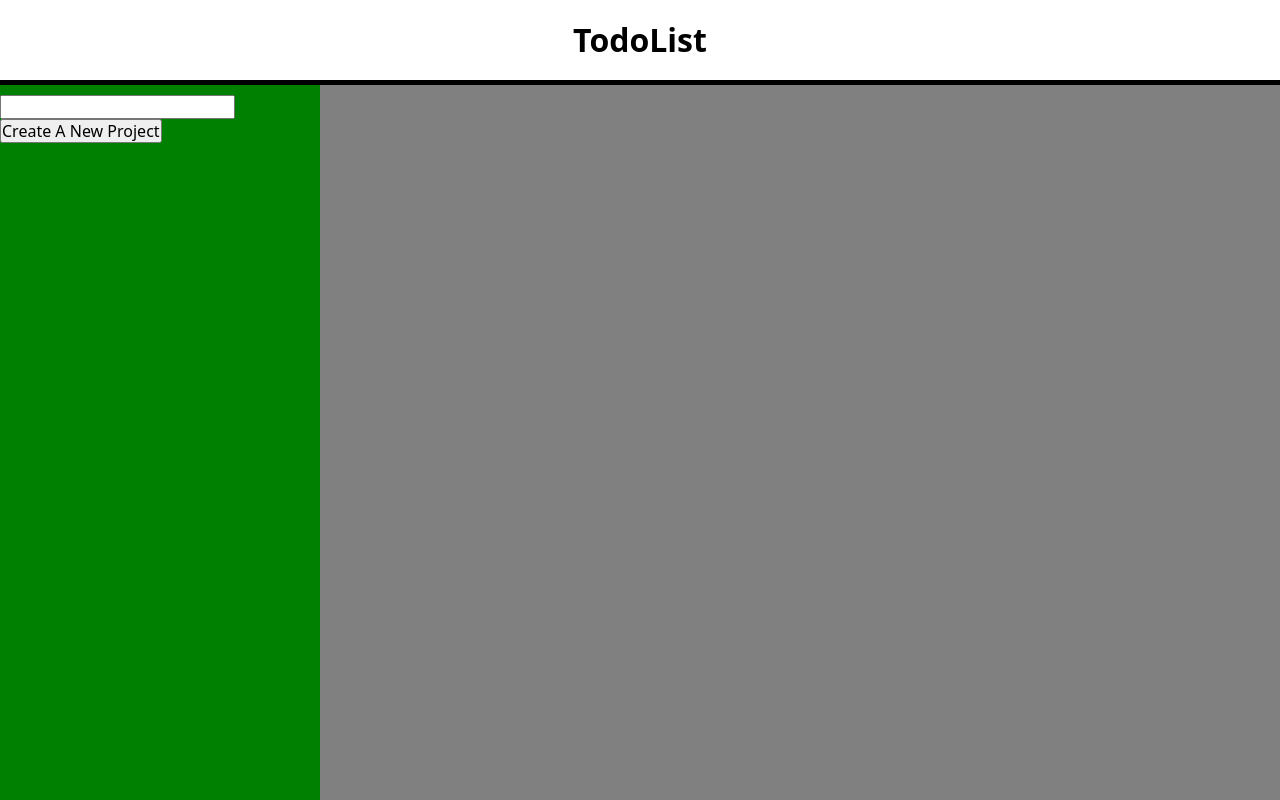
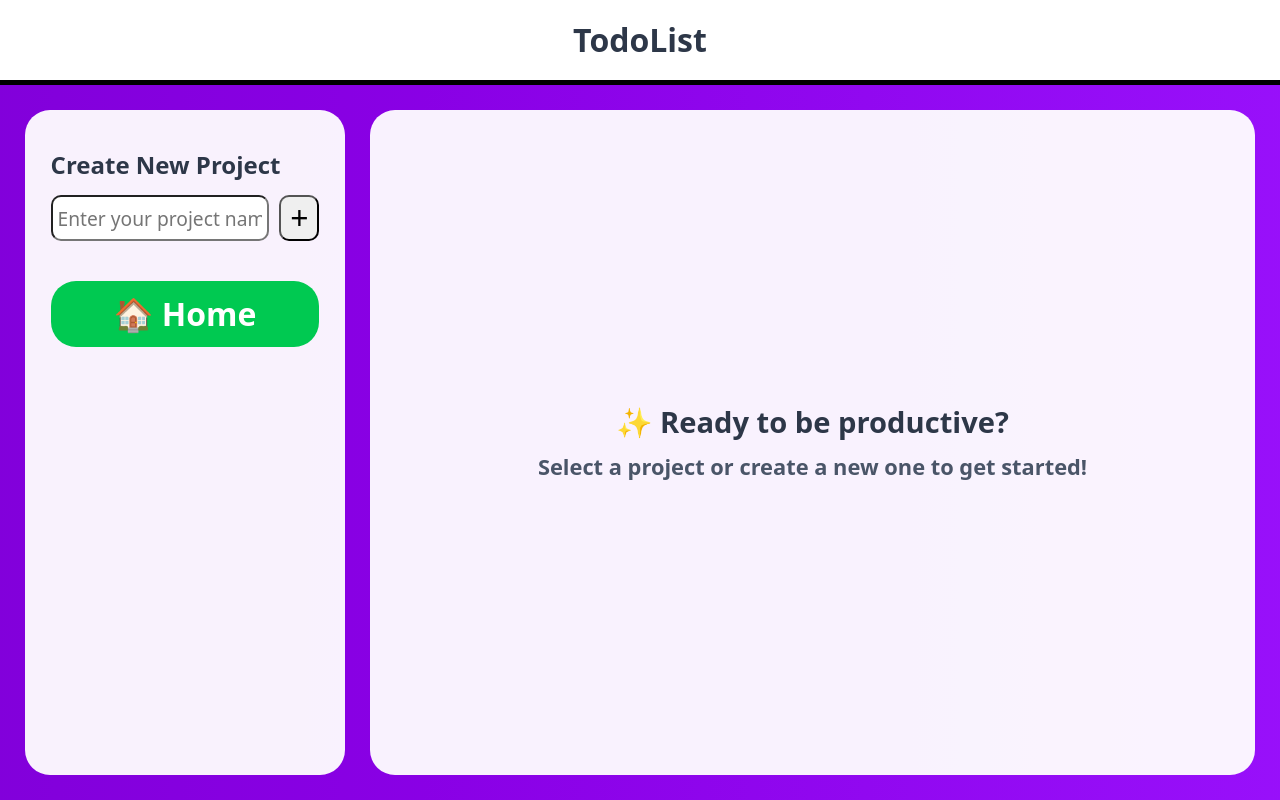
Before and after one commit to ArqamWaheed/todolist, a website built with webpack: page src/index.html in a window 1280 px wide. Built offline with nearby package versions, Linux system fonts and the light colour scheme.

Commit message:
Designed the site a bit.

```diff
--- a/src/index.html
+++ b/src/index.html
@@ -11,15 +11,24 @@
     </header>
 
     <div class="main">
+
         <div class="sidebar">
-            <div class="projectCreationDiv">
-                <input type="text" name="project" id="project">
-                <button class="createProjectButton">Create A New Project</button>
+            <div class="parentCreationDiv">
+                <h2>Create New Project</h2>
+                <div class="projectCreationDiv">
+                    <input type="text" name="project" id="project" placeholder= "Enter your project name...">
+                    <button class="createProjectButton">+</button>
+                </div>
             </div>
 
+            <div class="projectHome">
+                <h1>🏠 Home</h1>
+            </div>
         </div>
+
         <div class="display">
-
+            <h1>✨ Ready to be productive?</h1>
+            <h2>Select a project or create a new one to get started!</h2>
         </div>
     </div>
 </body>
--- a/src/styles.css
+++ b/src/styles.css
@@ -46,27 +46,53 @@ header {
   margin: 2.5vh 0 0 0;
   padding-bottom: 2.5vh;
   border-bottom: 5px solid black;
+  color: var(--heading);
+}
+
+
+.sidebar {
+  border-radius: 25px;
+  display: flex;
+  flex-direction: column;
+  align-items: center;
+  padding: 10px 2vw 0 2vw;
+  background-color: rgba(255, 255, 255, 0.95);
+  width: 25vw;
+}
+
+:root {
+  --purpledark: oklch(49.6% 0.265 301.924);
+  --purplelight: oklch(55.8% 0.288 302.321);
+  --green: oklch(72.3% 0.219 149.579);
+  --red: #e53e3e;
+  --heading: #2d3748;
+  --text: #4a5568;
 }
 
 .main {
   display: flex;
   flex: 1;
-}
-
-.sidebar {
-  display: flex;
-  flex-direction: column;
-  align-items: center;
-  padding-top: 10px;
-  background-color: green;
-  width: 25vw;
+  padding: 25px;
+  gap: 25px;
+  background-image: linear-gradient(to right, var(--purpledark), var(--purplelight));
 }
 
 
+.display {
+  border-radius: 25px;
+  background-color: rgba(255, 255, 255, 0.95);
+  width: 75vw;
+  display: flex;
+  flex-direction: column;
+  gap: calc(0.6vw + 0.6vh);
+  justify-content: center;
+  align-items: center;
+  font-size: calc(0.7vw + 0.7vh);
+  color: var(--heading);
+}
 
-.display {
-  background: grey;
-  width: 75vw;
+.display h2 {
+  color: var(--text);
 }
 
 .projectDiv {
@@ -78,6 +104,64 @@ header {
   margin-top: 10px;
   display: flex;
   justify-content: space-between;
+}
+
+.projectCreationDiv {
+  flex-shrink: 1;
+  width: 100%; /* Inherit sidebar’s width */
+  max-width: 100%; /* Prevent overflow */
+  display: flex;
+  justify-content: center;
+  flex-wrap: nowrap;
+  gap: 10px;
+  font-size: 1.2rem;
+  color: var(--text);
+}
+
+.parentCreationDiv {
+  width: 100%; /* Inherit sidebar’s width */
+  max-width: 100%; /* Prevent overflow */
+  display: flex;
+  flex-direction: column;
+  gap: 15px;
+  margin-top: 30px;
+  color: var(--heading);
+}
+
+.projectCreationDiv input {
+  padding: 5px;
+  flex-shrink: 1;
+  text-align: center;
+  flex: 1;
+}
+
+.projectCreationDiv button {
+  font-size: 2rem;
+  padding: 0 0.2vw;
+  flex-shrink: 0;
+  flex-basis: 40px;
+}
+
+.projectCreationDiv input, .projectCreationDiv button {
+  min-width: 0;
+  height: calc(30px + 2vh);
+  border-radius: 10px;
+}
+
+
+.projectHome {
+  width: 100%;
+  text-align: center;
+  align-content: center;
+  border-radius: 25px;
+  padding: 10px 0 10px 0;
+  margin-top: 40px;
+  color: rgba(255, 255, 255, 1);
+  background-color: var(--green);
+  font-size: 1rem;
+  height: calc(50px + 2vh);
+  overflow: hidden;
+  white-space: nowrap;
 }
 
 .projectDiv button {
```
Also changed, not shown: src/RightPanelDOM.js (added).
